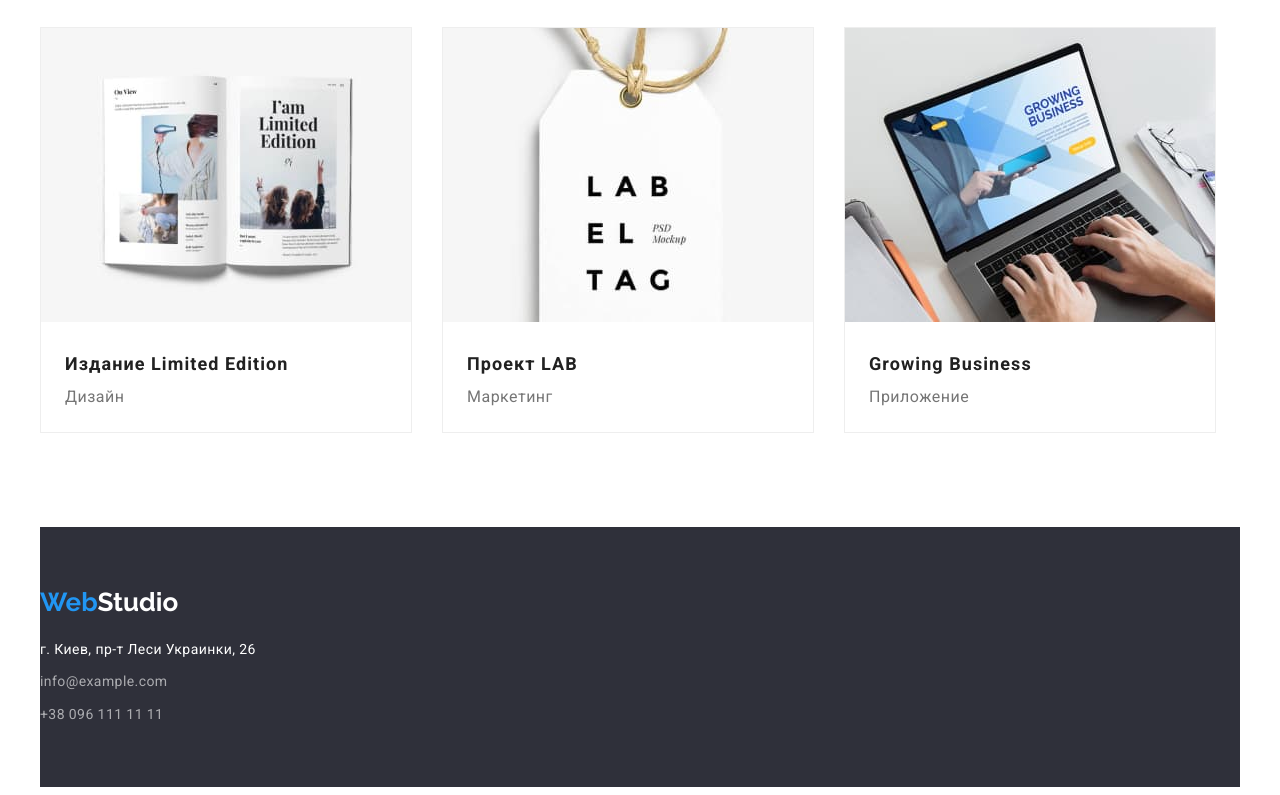
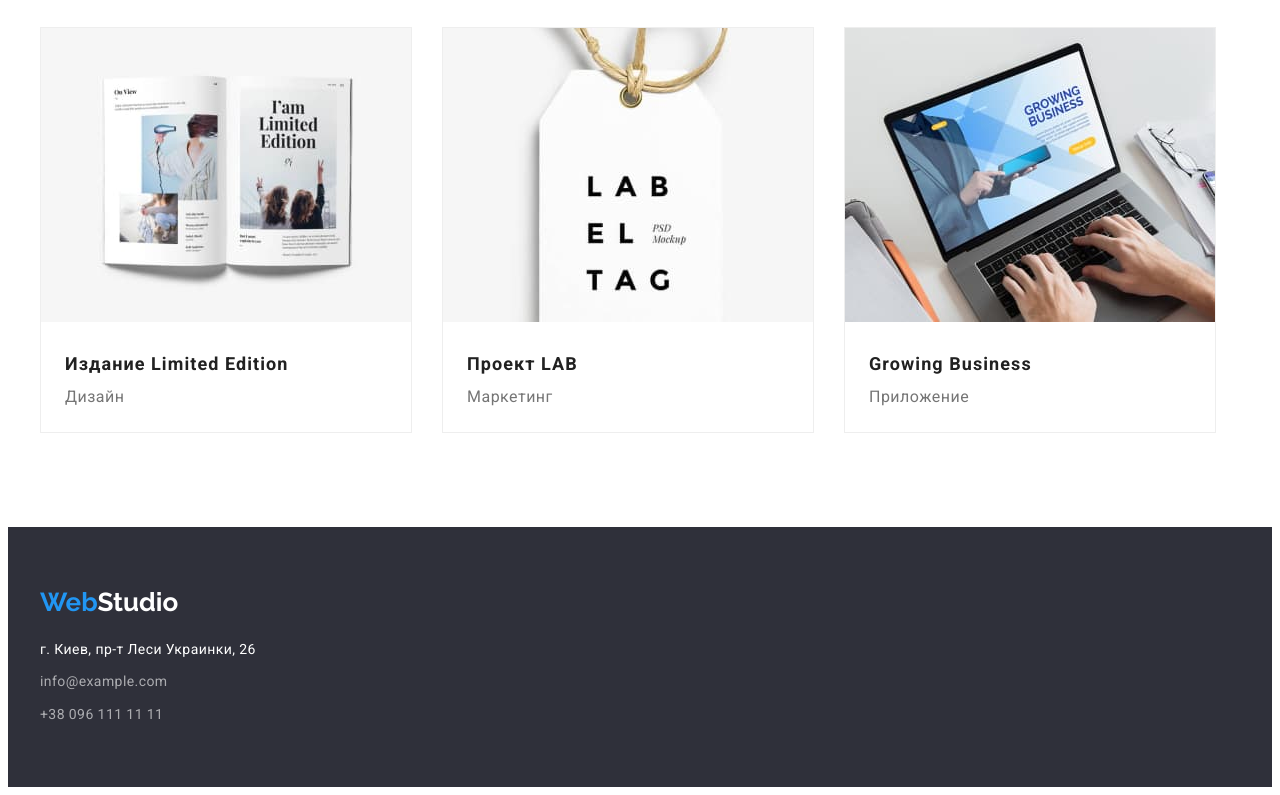
Before and after one commit to Romenastya/goit-markup-hw-03, a plain HTML site: page portfolio.html in a window 1280 px wide. Shown: the part 1116-1911 px from the top of the page. Drawn offline with Linux system fonts and the light colour scheme.

Commit message:
corrected-kode

```diff
--- a/portfolio.html
+++ b/portfolio.html
@@ -134,10 +134,9 @@
       </section>
     </main>
 
-    <footer>
-      <section class="section-footer">
+    <footer class="footer">
       <div class="container">
-          <div class="footer">
+        <div class="footer-box">
           <a class="logo-link-footer" href="./index.html"> Web<span>Studio</span> </a>
           <address>
             <ul class="cont-footer">
@@ -161,7 +160,6 @@
           </address>
         </div>
       </div>
-      </section>
     </footer>
   </body>
 </html>
```
Lines whose indentation alone changed are shown as unchanged.
